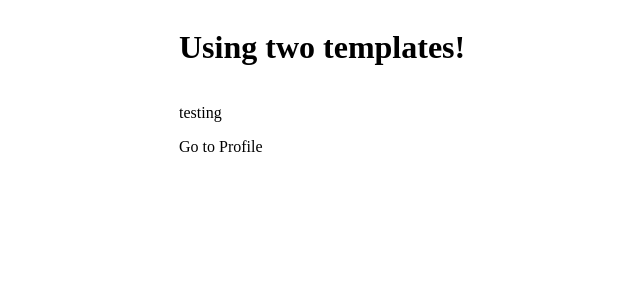
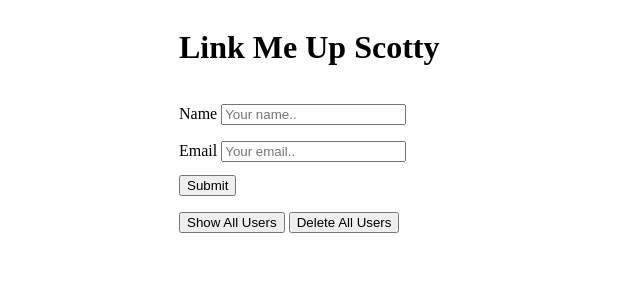
Before and after one commit to ZacMilano/linkup, a Flask app: page / in a window 1280 px wide. Shown: the top 300 px of the page, without its empty margins (11-651 px from the left). Run offline with Flask 3, Linux system fonts and the light colour scheme; parts of the project's set-up code (start-up, migrations or seed data) failed here and were passed over; some libraries are stand-ins or nearby versions.

Commit message:
feat(core): add cr_d functionality

```diff
--- /dev/null
+++ b/App/mongo.py
@@ -0,0 +1,17 @@
+from pymongo.mongo_client import MongoClient
+from pymongo.server_api import ServerApi
+
+# Replace the placeholder with your Atlas connection string
+uri = "mongodb+srv://zacAdmin:Oig2jRWi9iix1sgL@linkmeupscotty.3uavg9y.mongodb.net/?retryWrites=true&w=majority&appName=LinkMeUpScotty"
+
+# Set the Stable API version when creating a new client
+client = MongoClient(uri, server_api=ServerApi('1'))
+
+db = client.link_me_up_scotty
+
+# Send a ping to confirm a successful connection
+try:
+  ping = client.link_me_up_scotty.command('ping')
+  print('ping successful!' if ping['ok'] else 'ping failed.')
+except Exception as e:
+  print(e)
--- a/main.py
+++ b/main.py
@@ -1,18 +1,44 @@
-from flask import Flask, render_template
+from flask import Flask, render_template, request, redirect
 from datetime import datetime
+from App.mongo import db
 
 app = Flask(__name__)
+
+def fields_from_request_form(field_names, request_form):
+  return {
+    field: request_form[field] for field in field_names
+  }
 
 @app.route('/')
 def hello_world():
   return render_template('index.html')
 
-@app.route('/profile')
-def profile():
-  user = User('Zac', 'zac@quesofres.co', links=[
-    Link('https://quesofres.co', 'Queso Fresco'),
-    Link('https://zacmilano.com', 'Personal site'),
-  ])
+@app.route('/red-alert', methods=['DELETE'])
+def red_alert():
+  db.users.delete_many({})
+  return '<h1>Deleted all users</h1>'
+
+@app.route('/users', methods=['GET'])
+def get_all_users():
+  users = list(db.users.find())
+  print(users)
+  return render_template('users.html', users=users)
+
+@app.route('/users', methods=['POST'])
+def create_profile():
+  create_user_fields = ['name', 'email']
+  user = fields_from_request_form(create_user_fields, request.form)
+  user['created_at'] = datetime.now()
+  print(user)
+
+  db.users.insert_one(user)
+
+  return redirect(f'/p/{user["name"]}')
+
+@app.route('/p/<name>', methods=['GET'])
+def profile(name: str):
+  user = db.users.find_one({'name': name})
+  print(user)
   return render_template('profile.html', user=user)
 
 class User:
--- a/templates/index.html
+++ b/templates/index.html
@@ -2,13 +2,36 @@
 
 {% block content %}
 
-<h1>Using two templates!</h1>
+<header class="bg-gray-800 text-white p-4 full-width content-grid">
+  <h1 class="text-6xl">Link Me Up Scotty</h1>
+</header>
 
-<p>testing</p>
+<form class="bg-gray-600 p-4 rounded flow grid" action="/users" method="post">
+  <div class="grid">
+    <label for="name" class="text-white bold">
+      Name
+    </label>
+    <input type="text" id="name" name="name" placeholder="Your name.." class="rounded p-2">
+  </div>
 
-<a class="bg-blue-500 hover:bg-blue-700 text-white font-bold py-2 px-4 rounded" hx-get="/profile" hx-replace-url="true"
-  hx-target="body">
-  Go to Profile
-</a>
+  <div class="grid">
+    <label for="email" class="text-white bold">
+      Email
+    </label>
+    <input type="email" id="email" name="email" placeholder="Your email.." class="rounded p-2">
+  </div>
+
+  <button class="bg-blue-500 text-white p-4 rounded block">Submit</button>
+</form>
+
+<div hx-target="next section">
+  <button hx-get="/users" class="bg-blue-500 text-white p-4 rounded">Show All Users</button>
+
+  <button hx-delete="/red-alert" hx-confirm="you sure bout that?" class="bg-red-500 text-white p-4 rounded">Delete
+    All Users
+  </button>
+</div>
+
+<section></section>
 
 {% endblock %}
--- a/templates/layout.html
+++ b/templates/layout.html
@@ -14,7 +14,7 @@
 </head>
 
 <body>
-  <main class="content-grid">
+  <main class="content-grid flow">
     {% block content %}
     {% endblock %}
   </main>
```
Also changed, not shown: templates/profile.html (+19 -3 lines), templates/users.html (added, +20 -0 lines), 1 other file.
